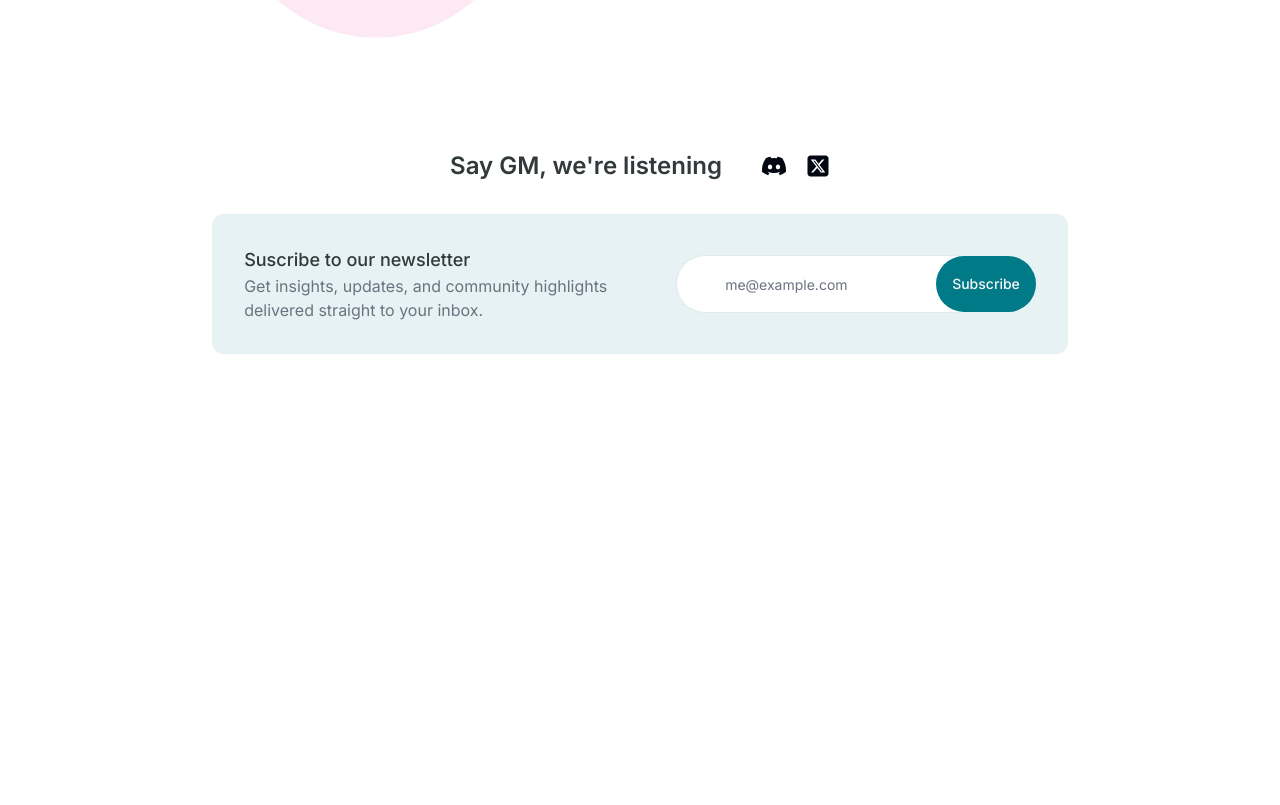
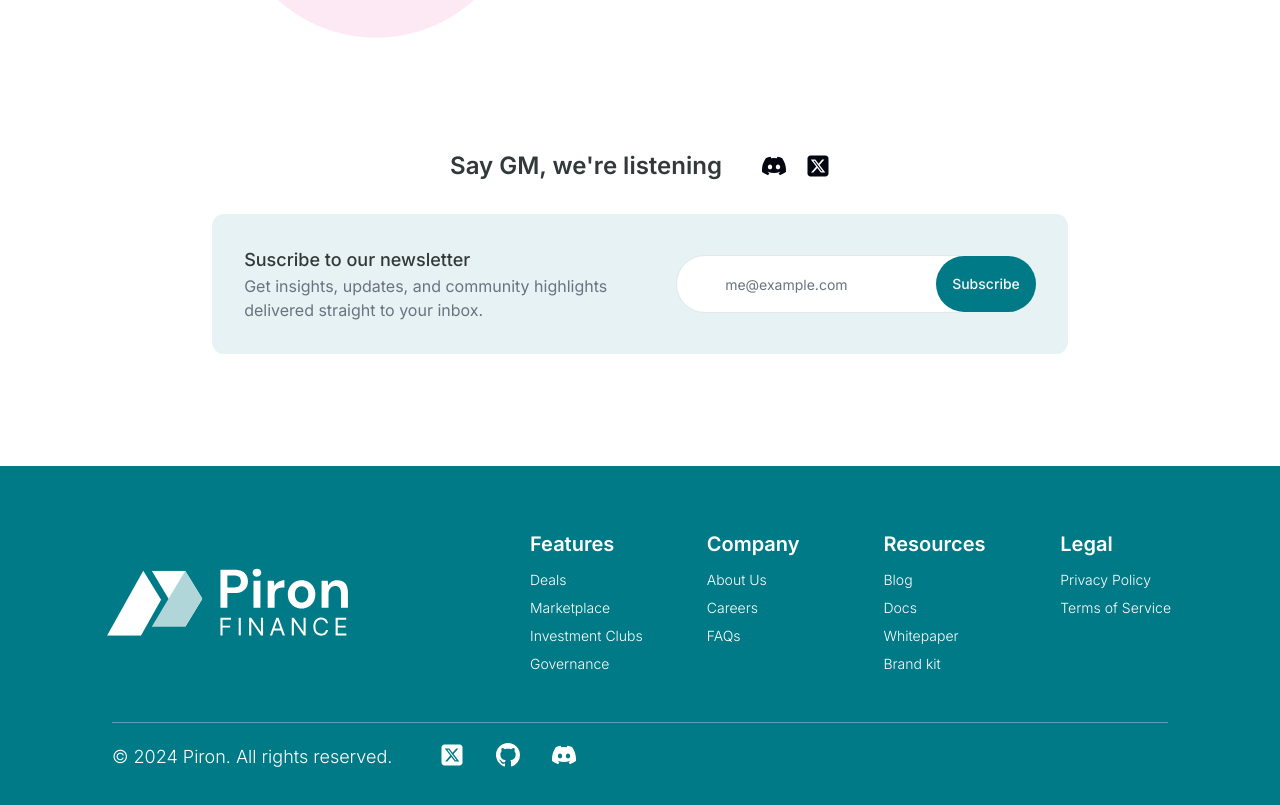
Before and after one commit to piron-finance/piron-finance-frontend, a Next.js app: page / in a window 1280 px wide. Shown: the part 2795-3600 px from the top of the page. Before the commit the page ends 3261 px from the top, so only its background shows below. Built offline with nearby package versions, Linux system fonts and the light colour scheme.

Commit message:
feat: landing page

```diff
--- a/app/(marketing)/_components/Footer.tsx
+++ b/app/(marketing)/_components/Footer.tsx
@@ -1,7 +1,48 @@
+import Image from "next/image";
 import React from "react";
+import { footerLinks } from "../constants/dummy";
+import { FaSquareXTwitter } from "react-icons/fa6";
+import { BsDiscord, BsGithub } from "react-icons/bs";
 
 const Footer = () => {
-  return <div>Footer</div>;
+  return (
+    <div className="flex flex-col bg-[#007A86] p-4">
+      <div className="flex items-center justify-around my-12">
+        <div>
+          <Image src="/footer62.svg" alt="logo" width={241} height={100} />
+        </div>
+
+        <div className="grid grid-cols-4 gap-16">
+          {footerLinks.map((item, index) => (
+            <div key={index}>
+              <h1 className="text-xl text-white font-semibold">{item.title}</h1>
+              <ul className="flex flex-col gap-2 mt-3">
+                {item.links.map((link, index) => (
+                  <li key={index} className="text-white font-light text-sm ">
+                    {link.title}
+                  </li>
+                ))}
+              </ul>
+            </div>
+          ))}
+        </div>
+      </div>
+
+      <div className=" flex mx-24  border-t border-[#54A6AE]">
+        <div className="flex gap-12 my-5">
+          <h3 className="text-lg text-white font-light">
+            © {new Date().getFullYear()} Piron. All rights reserved.
+          </h3>
+
+          <span className="flex gap-8">
+            <FaSquareXTwitter className="text-white text-2xl hover:text-black hover:cursor-pointer" />
+            <BsGithub className="text-white text-2xl hover:text-black hover:cursor-pointer" />
+            <BsDiscord className="text-white text-2xl hover:text-blue-700 hover:cursor-pointer" />
+          </span>
+        </div>
+      </div>
+    </div>
+  );
 };
 
 export default Footer;
--- a/app/(marketing)/_components/Navbar.tsx
+++ b/app/(marketing)/_components/Navbar.tsx
@@ -62,6 +62,7 @@ const Navbar = () => {
         </div>
       ) : (
         /// fix nav content for mobile view. fix also: suspending laoding the page till usemedia hook is done. ie, until ismobile is valid, page stays loading
+        // feat: implement lazy loading and newsletter
         <div className="flex items-center justify-between mx-8 mt-6">
           <div>
             <Image
--- a/app/(marketing)/constants/dummy.ts
+++ b/app/(marketing)/constants/dummy.ts
@@ -34,3 +34,78 @@ export const features = [
     buttonText: "Participate Now",
   },
 ];
+
+export const footerLinks = [
+  {
+    title: "Features",
+    links: [
+      {
+        title: "Deals",
+        link: "/",
+      },
+      {
+        title: "Marketplace",
+        link: "/",
+      },
+      {
+        title: "Investment Clubs",
+        link: "/",
+      },
+      {
+        title: "Governance",
+        link: "/",
+      },
+    ],
+  },
+  {
+    title: "Company",
+    links: [
+      {
+        title: "About Us",
+        link: "/",
+      },
+      {
+        title: "Careers",
+        link: "/",
+      },
+      {
+        title: "FAQs",
+        link: "/",
+      },
+    ],
+  },
+  {
+    title: "Resources",
+    links: [
+      {
+        title: "Blog",
+        link: "/",
+      },
+      {
+        title: "Docs",
+        link: "/",
+      },
+      {
+        title: "Whitepaper",
+        link: "/",
+      },
+      {
+        title: "Brand kit",
+        link: "/",
+      },
+    ],
+  },
+  {
+    title: "Legal",
+    links: [
+      {
+        title: "Privacy Policy",
+        link: "/",
+      },
+      {
+        title: "Terms of Service",
+        link: "/",
+      },
+    ],
+  },
+];
--- a/app/(marketing)/layout.tsx
+++ b/app/(marketing)/layout.tsx
@@ -1,5 +1,6 @@
 import React from "react";
 import Navbar from "./_components/Navbar";
+import Footer from "./_components/Footer";
 
 const MarketingLayout = ({ children }: { children: React.ReactNode }) => {
   return (
@@ -9,6 +10,7 @@ const MarketingLayout = ({ children }: { children: React.ReactNode }) => {
     >
       <Navbar />
       <main className=" ">{children}</main>
+      <Footer />
     </div>
   );
 };
--- a/app/(marketing)/page.tsx
+++ b/app/(marketing)/page.tsx
@@ -139,8 +139,8 @@ const MarketingPage = () => {
             Say GM, we&apos;re listening
           </h1>
           <span className="flex items-center gap-5">
-            <BsDiscord size={24} />
-            <FaSquareXTwitter size={24} />
+            <BsDiscord className="hover:cursor-pointer" size={24} />
+            <FaSquareXTwitter className="hover:cursor-pointer" size={24} />
           </span>
         </div>
 
```
Also changed, not shown: public/footer62.svg (added).
